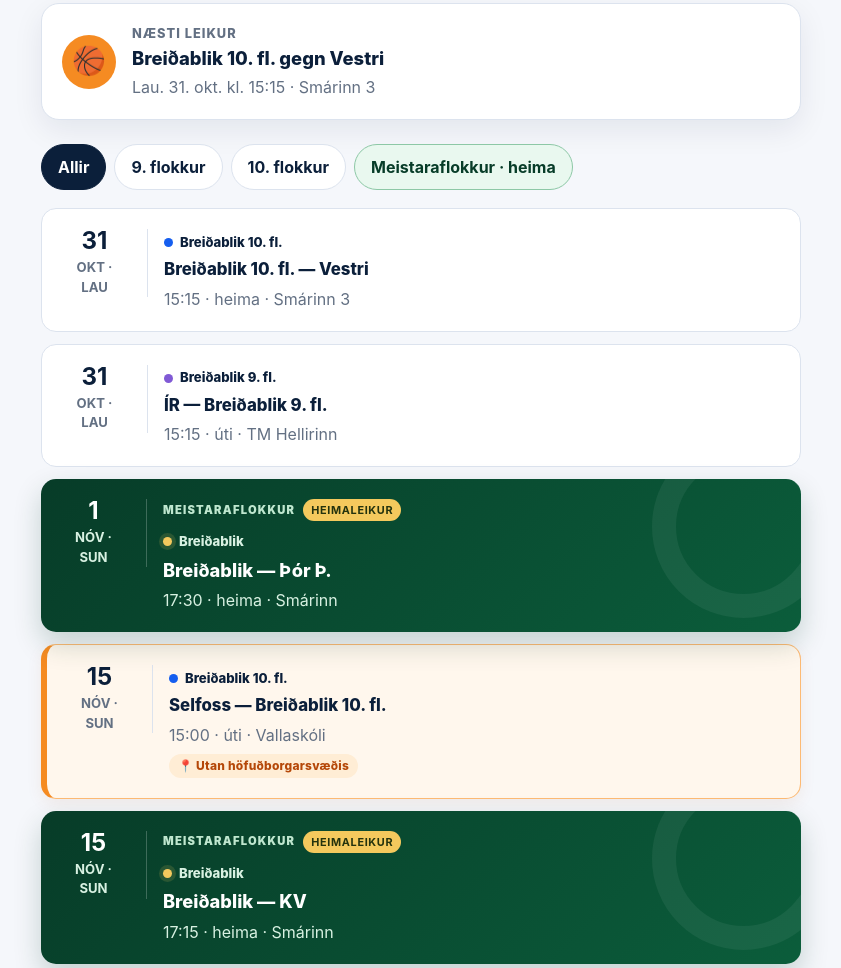
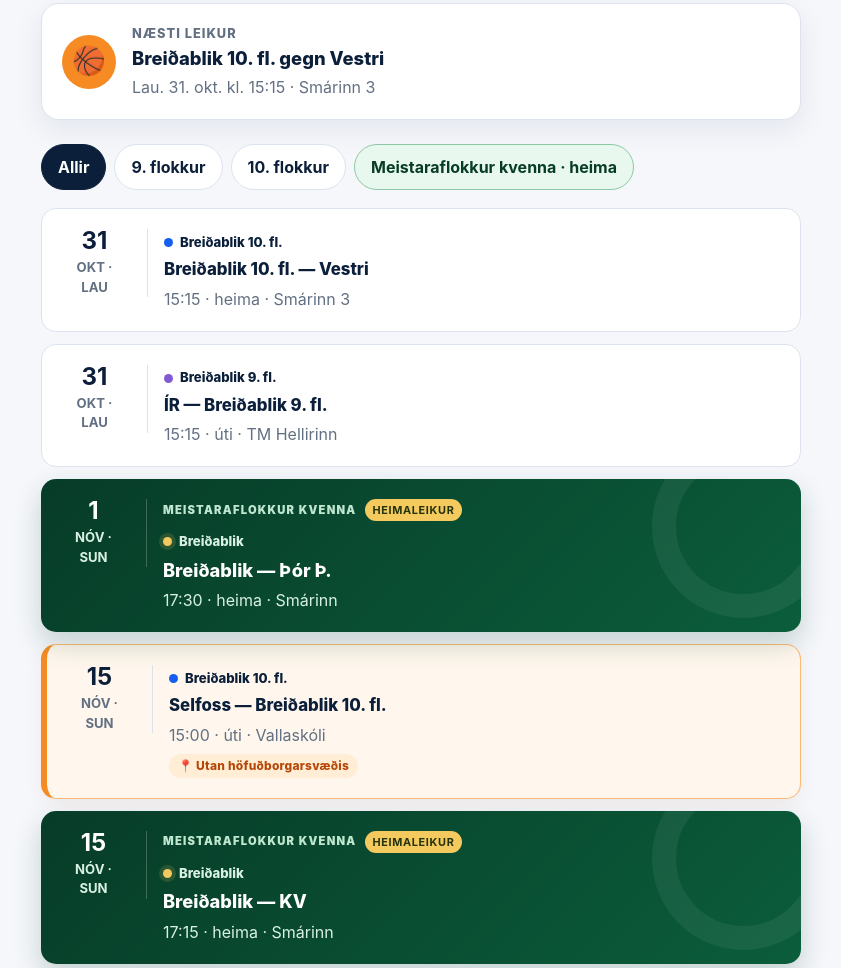
Before and after one commit to xtrausti/leikir, a website: page index.html in a window 1280 px wide. Shown: the part 264-1232 px from the top of the page, without its empty margins (219-1060 px from the left). Drawn offline with Linux system fonts and the light colour scheme.

Commit message:
Skýra að meistaraflokkur sé kvennalið

```diff
--- a/index.html
+++ b/index.html
@@ -31,19 +31,19 @@
   <header><div class="header-inner"><p class="eyebrow">Körfubolti · næstu 6 vikur</p><h1>Leikir Breiðabliks</h1><p class="updated">28. október–9. desember 2026</p><p class="checked">↻ KKÍ síðast skoðað: <time datetime="2026-10-28T13:48:41.003Z">28. október 2026 kl. 13:48</time></p></div></header>
   <main>
     <section class="next-game" aria-labelledby="next-heading"><div class="ball" aria-hidden="true">🏀</div><div><p class="next-label" id="next-heading">Næsti leikur</p><p class="next-title">Breiðablik 10. fl. gegn Vestri</p><p class="next-meta">Lau. 31. okt. kl. 15:15 · Smárinn 3</p></div></section>
-    <nav class="toolbar" aria-label="Sía leiki"><button type="button" aria-pressed="true" data-filter="all">Allir</button><button type="button" aria-pressed="false" data-filter="9">9. flokkur</button><button type="button" aria-pressed="false" data-filter="10">10. flokkur</button><button type="button" aria-pressed="false" data-filter="master">Meistaraflokkur · heima</button></nav>
+    <nav class="toolbar" aria-label="Sía leiki"><button type="button" aria-pressed="true" data-filter="all">Allir</button><button type="button" aria-pressed="false" data-filter="9">9. flokkur</button><button type="button" aria-pressed="false" data-filter="10">10. flokkur</button><button type="button" aria-pressed="false" data-filter="master">Meistaraflokkur kvenna · heima</button></nav>
     <section class="schedule" aria-label="Leikjadagskrá">
 <article class="game" data-team="10"><div class="date"><strong>31</strong><span>okt · lau</span></div><div><div class="who"><span class="dot"></span>Breiðablik 10. fl.</div><p class="match">Breiðablik 10. fl. — Vestri</p><p class="details">15:15 · heima · Smárinn 3</p></div></article>
 <article class="game" data-team="9"><div class="date"><strong>31</strong><span>okt · lau</span></div><div><div class="who"><span class="dot"></span>Breiðablik 9. fl.</div><p class="match">ÍR — Breiðablik 9. fl.</p><p class="details">15:15 · úti · TM Hellirinn</p></div></article>
-<article class="game master" data-team="master"><div class="date"><strong>1</strong><span>nóv · sun</span></div><div><div class="master-label"><span>MEISTARAFLOKKUR</span><strong>HEIMALEIKUR</strong></div><div class="who"><span class="dot"></span>Breiðablik</div><p class="match">Breiðablik — Þór Þ.</p><p class="details">17:30 · heima · Smárinn</p></div></article>
+<article class="game master" data-team="master"><div class="date"><strong>1</strong><span>nóv · sun</span></div><div><div class="master-label"><span>MEISTARAFLOKKUR KVENNA</span><strong>HEIMALEIKUR</strong></div><div class="who"><span class="dot"></span>Breiðablik</div><p class="match">Breiðablik — Þór Þ.</p><p class="details">17:30 · heima · Smárinn</p></div></article>
 <article class="game travel" data-team="10"><div class="date"><strong>15</strong><span>nóv · sun</span></div><div><div class="who"><span class="dot"></span>Breiðablik 10. fl.</div><p class="match">Selfoss — Breiðablik 10. fl.</p><p class="details">15:00 · úti · Vallaskóli</p><span class="travel-badge">📍 Utan höfuðborgarsvæðis</span></div></article>
-<article class="game master" data-team="master"><div class="date"><strong>15</strong><span>nóv · sun</span></div><div><div class="master-label"><span>MEISTARAFLOKKUR</span><strong>HEIMALEIKUR</strong></div><div class="who"><span class="dot"></span>Breiðablik</div><p class="match">Breiðablik — KV</p><p class="details">17:15 · heima · Smárinn</p></div></article>
+<article class="game master" data-team="master"><div class="date"><strong>15</strong><span>nóv · sun</span></div><div><div class="master-label"><span>MEISTARAFLOKKUR KVENNA</span><strong>HEIMALEIKUR</strong></div><div class="who"><span class="dot"></span>Breiðablik</div><p class="match">Breiðablik — KV</p><p class="details">17:15 · heima · Smárinn</p></div></article>
 <article class="game" data-team="9"><div class="date"><strong>21</strong><span>nóv · lau</span></div><div><div class="who"><span class="dot"></span>Breiðablik 9. fl.</div><p class="match">Breiðablik 9. fl. — Keflavik b</p><p class="details">13:30 · heima · Smárinn 2</p></div></article>
 <article class="game" data-team="10"><div class="date"><strong>22</strong><span>nóv · sun</span></div><div><div class="who"><span class="dot"></span>Breiðablik 10. fl.</div><p class="match">Breiðablik 10. fl. — KR/KV b</p><p class="details">14:00 · heima · Smárinn 2</p></div></article>
 <article class="game" data-team="9"><div class="date"><strong>28</strong><span>nóv · lau</span></div><div><div class="who"><span class="dot"></span>Breiðablik 9. fl.</div><p class="match">Breiðablik 9. fl. — KR b</p><p class="details">13:30 · heima · Smárinn 2</p></div></article>
 <article class="game travel" data-team="10"><div class="date"><strong>29</strong><span>nóv · sun</span></div><div><div class="who"><span class="dot"></span>Breiðablik 10. fl.</div><p class="match">Höttur — Breiðablik 10. fl.</p><p class="details">13:30 · úti · Varðarhöllin</p><span class="travel-badge">📍 Utan höfuðborgarsvæðis</span></div></article>
 </section>
-    <section class="team-links" aria-label="Upprunalegar liðssíður"><strong>Skoða nýjustu upplýsingar hjá KKÍ</strong><a href="https://kki.is/motamal/leikir-og-urslit/motayfirlit/Eitt-lid?league_id=198&amp;season_id=132626&amp;team_id=4749813#mbt:6-500$t&amp;0=1">Breiðablik 9. flokkur</a><a href="https://kki.is/motamal/leikir-og-urslit/motayfirlit/Eitt-lid?league_id=193&amp;season_id=132628&amp;team_id=4749821#mbt:6-200$t&amp;0=1:6-500$t&amp;0=1">Breiðablik 10. flokkur</a><a href="https://kki.is/motamal/leikir-og-urslit/motayfirlit/Leikir?league_id=231&amp;season_id=132570#mbt:6-303$f&amp;team=4760427">Breiðablik meistaraflokkur · heimaleikir</a></section>
+    <section class="team-links" aria-label="Upprunalegar liðssíður"><strong>Skoða nýjustu upplýsingar hjá KKÍ</strong><a href="https://kki.is/motamal/leikir-og-urslit/motayfirlit/Eitt-lid?league_id=198&amp;season_id=132626&amp;team_id=4749813#mbt:6-500$t&amp;0=1">Breiðablik 9. flokkur</a><a href="https://kki.is/motamal/leikir-og-urslit/motayfirlit/Eitt-lid?league_id=193&amp;season_id=132628&amp;team_id=4749821#mbt:6-200$t&amp;0=1:6-500$t&amp;0=1">Breiðablik 10. flokkur</a><a href="https://kki.is/motamal/leikir-og-urslit/motayfirlit/Leikir?league_id=231&amp;season_id=132570#mbt:6-303$f&amp;team=4760427">Breiðablik meistaraflokkur kvenna · heimaleikir</a></section>
   </main>
   <footer>Leikjatímar geta breyst. Staðfestu alltaf nýjustu upplýsingar hjá KKÍ.</footer>
   <script>const buttons=document.querySelectorAll('[data-filter]'),games=document.querySelectorAll('.game'),nextGame=document.querySelector('.next-game');buttons.forEach(button=>button.addEventListener('click',()=>{const filter=button.dataset.filter;buttons.forEach(item=>item.setAttribute('aria-pressed',String(item===button)));games.forEach(game=>{game.hidden=filter!=='all'&&game.dataset.team!==filter});nextGame.hidden=filter!=='all'}));</script>
--- a/scripts/update.mjs
+++ b/scripts/update.mjs
@@ -106,7 +106,7 @@ function article(game) {
   const travel = !game.home && !capitalVenues.test(game.venue);
   const result = game.result && game.result !== "-" ? " · úrslit " + esc(game.result) : "";
   const teamAttribute = game.key === "augnablik" ? "" : ' data-team="' + esc(game.key) + '"';
-  const masterLabel = game.key === "master" ? '<div class="master-label"><span>MEISTARAFLOKKUR</span><strong>HEIMALEIKUR</strong></div>' : "";
+  const masterLabel = game.key === "master" ? '<div class="master-label"><span>MEISTARAFLOKKUR KVENNA</span><strong>HEIMALEIKUR</strong></div>' : "";
   return '<article class="game' + (travel ? " travel" : "") + (game.key === "master" ? " master" : "") + '"' + teamAttribute + '><div class="date"><strong>' + day + '</strong><span>' + month + " · " + weekday + '</span></div><div>' + masterLabel + '<div class="who"><span class="dot"></span>' + esc(game.team) + '</div><p class="match">' + esc(match) + '</p><p class="details">' + esc(game.time) + " · " + (game.home ? "heima" : "úti") + " · " + esc(game.venue) + result + "</p>" + (travel ? '<span class="travel-badge">📍 Utan höfuðborgarsvæðis</span>' : "") + "</div></article>";
 }
 
```
